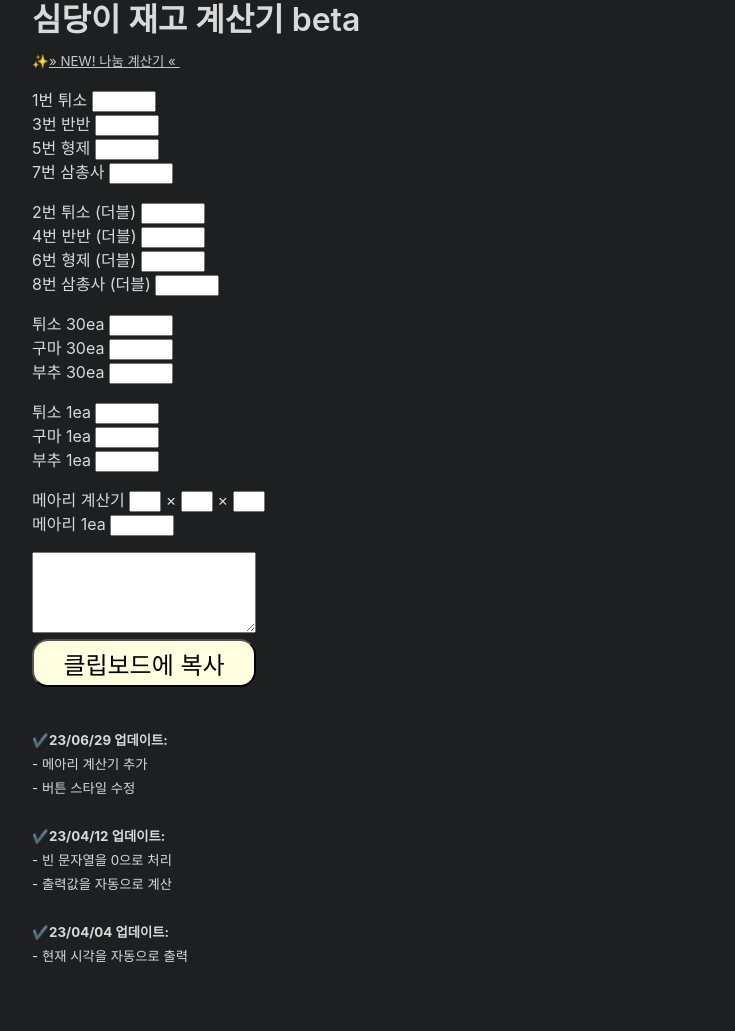
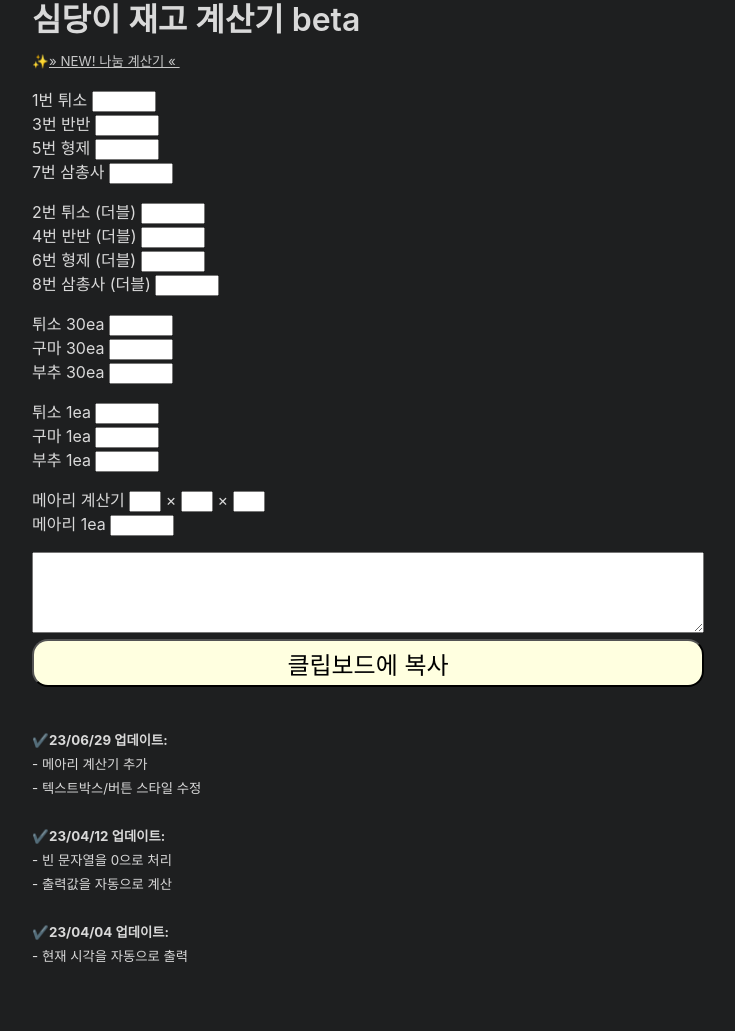
Before and after one commit to hanseodev/hanseodev.github.io, a Jekyll site: the page built from stockcal.md, in a window 1280 px wide. Shown: the whole page, without its empty margins (272-1007 px from the left). Built offline with Jekyll 4.4.1, drawn with Linux system fonts in a browser that asks for light colours.

Commit message:
Update stockcal.md

```diff
--- a/stockcal.md
+++ b/stockcal.md
@@ -44,11 +44,11 @@
 <label for="num12">메아리 1ea</label>
 <input type="text" pattern="\d*" id="num12" style="width: 4rem;" oninput="calculate()"><br>
 
-<textarea style="width: 14rem;" rows=5 id="result" readonly></textarea>
+<textarea style="width: 100%;" rows=5 id="result" readonly></textarea>
 
-<button style="background-color: #ffffe0; border-radius: 1rem; width: 14rem; height: 3rem; font-size: 1.5rem" onclick="copyToClipboard()">클립보드에 복사</button>
+<button style="background-color: #ffffe0; color: 00001f; border-radius: 1rem; width: 100%; height: 3rem; font-size: 1.5rem" onclick="copyToClipboard()">클립보드에 복사</button>
 
-<br><small><b>✔️23/06/29 업데이트:</b><br>- 메아리 계산기 추가<br>- 버튼 스타일 수정</small><br><br>
+<br><small><b>✔️23/06/29 업데이트:</b><br>- 메아리 계산기 추가<br>- 텍스트박스/버튼 스타일 수정</small><br><br>
 <small><b>✔️23/04/12 업데이트:</b><br>- 빈 문자열을 0으로 처리<br>- 출력값을 자동으로 계산</small><br><br>
 <small><b>✔️23/04/04 업데이트:</b><br>- 현재 시각을 자동으로 출력</small>
 
```
Also changed, not shown: other parts of stockcal.md (+1 -1 lines).
